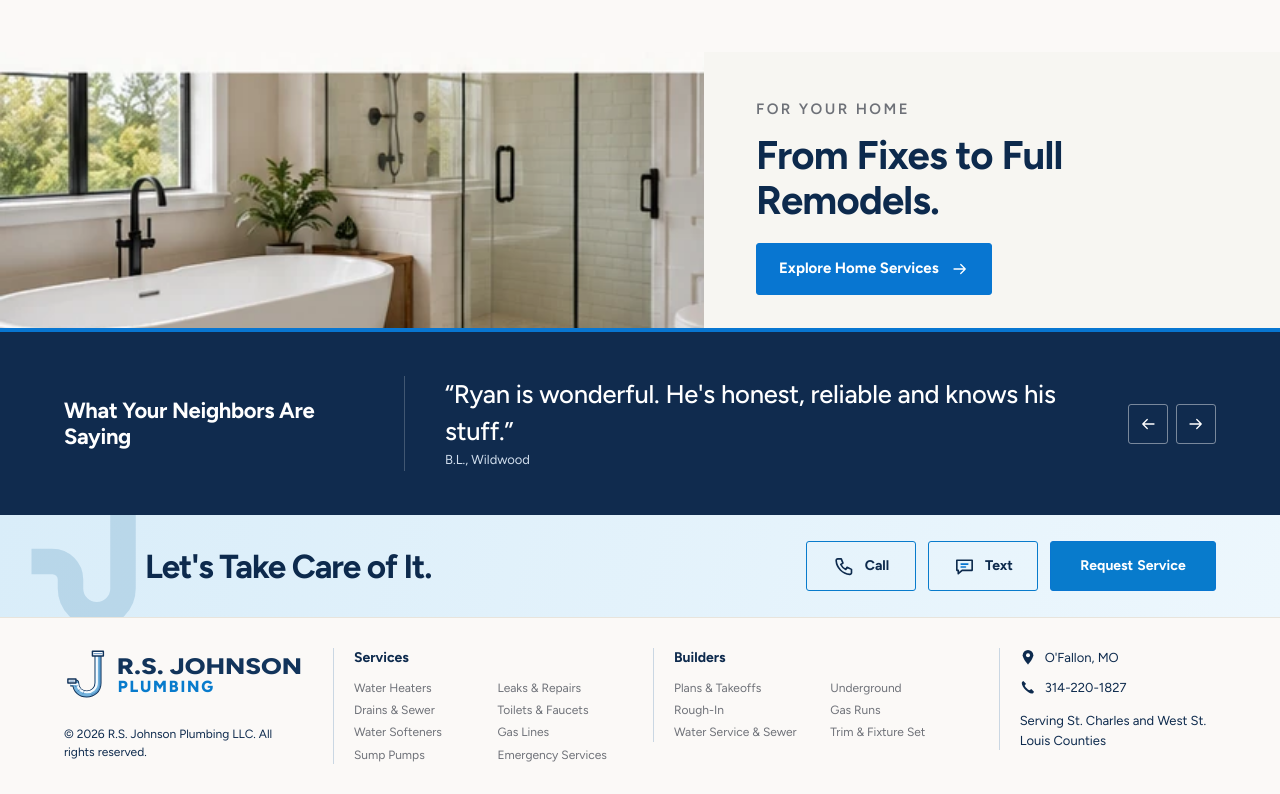
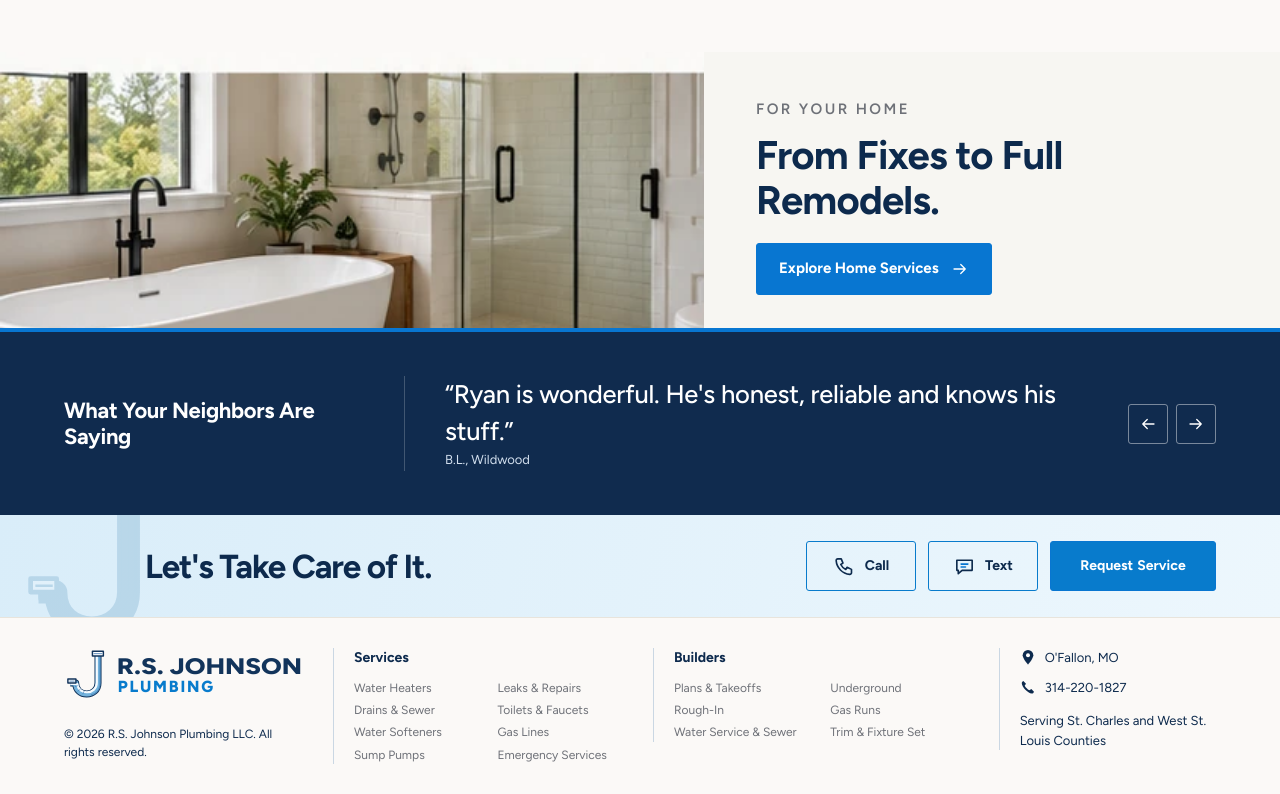
Before and after one commit to rs-johnson-plumbing/website, a Next.js app: page / in a window 1280 px wide. Shown: the part 1525-2319 px from the top of the page. Built offline with nearby package versions, Linux system fonts and the light colour scheme.

Commit message:
Keep closing-band watermark aligned with the shared pipe logo

```diff
--- a/src/components/concept-two/sections/C2FinalCta.tsx
+++ b/src/components/concept-two/sections/C2FinalCta.tsx
@@ -1,6 +1,7 @@
 "use client";
 
 import { conceptTwo as copy, site, smsLink } from "@/lib/content";
+import { Mark } from "@/components/ui/Logo";
 import { C2Button } from "../ui/C2Button";
 import { useRequestService } from "../ui/C2Request";
 
@@ -11,9 +12,7 @@ export function C2FinalCta({ audience = "homeowners" }: { audience?: "homeowners
   const requestService = useRequestService();
   return (
     <section className="c2-final" aria-labelledby="c2-final-heading">
-      <svg className="c2-final-mark" viewBox="0 0 200 240" fill="none" aria-hidden="true">
-        <path d="M140 22 V150 A35 35 0 0 1 70 150 V138 A24 24 0 0 0 46 114 H18" stroke="#fff" strokeWidth="34" strokeLinejoin="round" />
-      </svg>
+      <Mark className="c2-final-mark" />
       <div className="c2-wrap c2-final-inner">
         <div>
           <p className="c2-eyebrow">{cta.eyebrow}</p>
```
